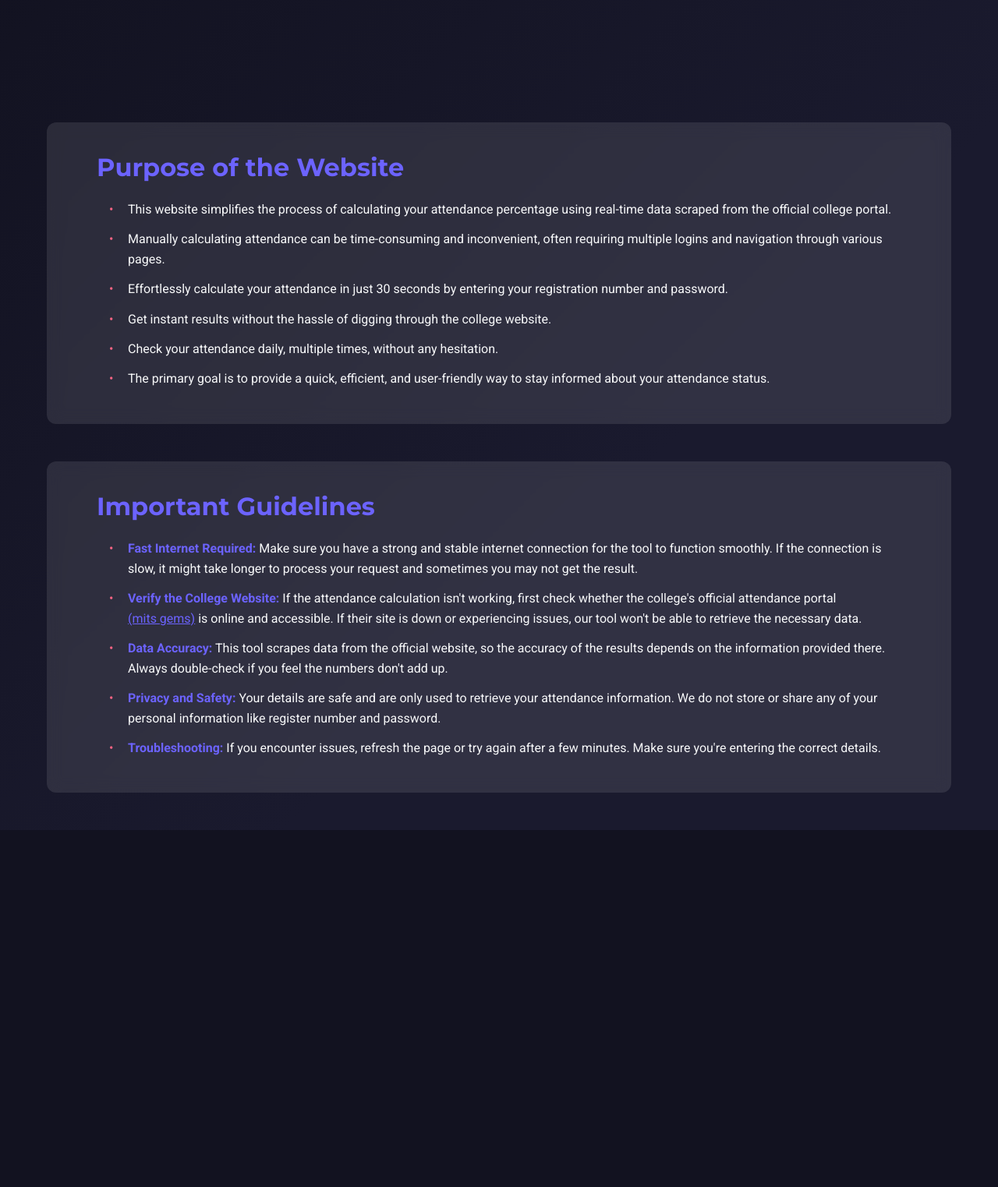
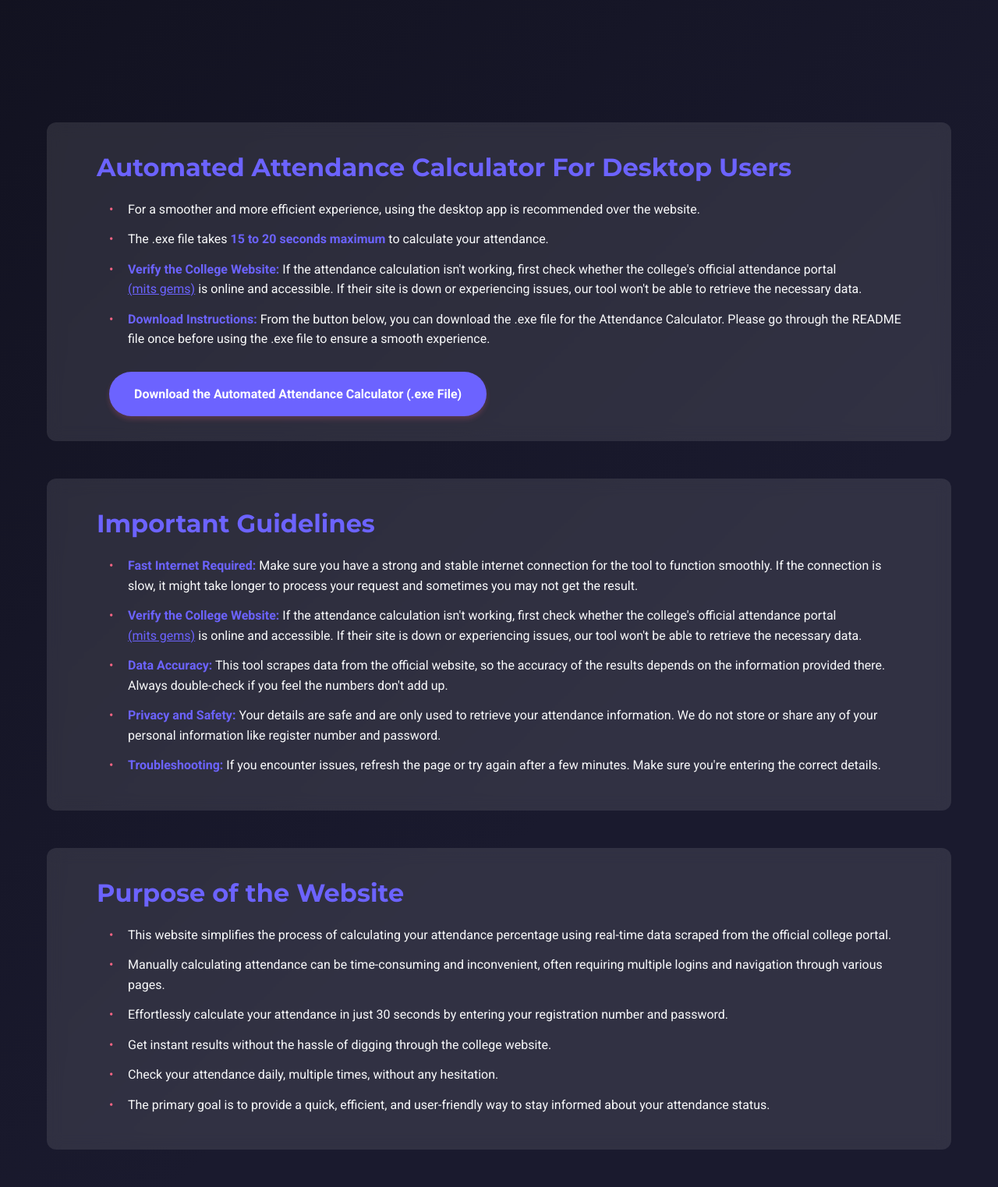
Before and after one commit to syedmohammedumarumar/Automuted-Attendence-Calculator-website, a Django app: page / in a window 1280 px wide. Shown: the part 706-2229 px from the top of the page at 78% size. Before the commit the page ends 1771 px from the top, so only its background shows below. Run offline with Django 5.2, Linux system fonts and the light colour scheme.

Commit message:
added desktop app link to the website for laptop users

```diff
--- a/attendance/templates/main.html
+++ b/attendance/templates/main.html
@@ -296,19 +296,23 @@
     </header>
 
     <main class="container">
+
         <section class="card">
             <div class="card-content">
-                <h2>Purpose of the Website</h2>
+                <h2>Automated Attendance Calculator For Desktop Users</h2>
                 <ul>
-                    <li>This website simplifies the process of calculating your attendance percentage using real-time data scraped from the official college portal.</li>
-                    <li>Manually calculating attendance can be time-consuming and inconvenient, often requiring multiple logins and navigation through various pages.</li>
-                    <li>Effortlessly calculate your attendance in just 30 seconds by entering your registration number and password.</li>
-                    <li>Get instant results without the hassle of digging through the college website.</li>
-                    <li>Check your attendance daily, multiple times, without any hesitation.</li>
-                    <li>The primary goal is to provide a quick, efficient, and user-friendly way to stay informed about your attendance status.</li>
+
+                    <li>For a smoother and more efficient experience, using the desktop app is recommended over the website.</li>
+                    <li>The .exe file takes <b style="color:#6C63FF">15 to 20 seconds maximum</b> to calculate your attendance.</li>
+                    <li><strong>Verify the College Website:</strong> If the attendance calculation isn't working, first check whether the college's official attendance portal <br> <a href="http://mitsims.in/" target="_blank" style='color: #6C63FF'>(mits gems)</a> is online and accessible. If their site is down or experiencing issues, our tool won't be able to retrieve the necessary data.</li>
+                    <li><b <b style="color:#6C63FF">Download Instructions:</b> From the button below, you can download the .exe file for the Attendance Calculator. Please go through the README file once before using the .exe file to ensure a smooth experience.</li>
+                    <a href="https://drive.google.com/drive/folders/1UDQUrJgX09B8w79XiGr5VFBJNENtyKM9?usp=sharing " target="_blank" class="cta-button" id="calculateBtn">Download the Automated Attendance Calculator (.exe File)</a>
                 </ul>
             </div>
         </section>
+
+
+
 
 
         <section class="card">
@@ -320,6 +324,19 @@
                     <li><strong>Data Accuracy:</strong> This tool scrapes data from the official website, so the accuracy of the results depends on the information provided there. Always double-check if you feel the numbers don't add up.</li>
                     <li><strong style="color:#6C63FF">Privacy and Safety:</strong> Your details are safe and are only used to retrieve your attendance information. We do not store or share any of your personal information like register number and password.</li>
                     <li><strong>Troubleshooting:</strong> If you encounter issues, refresh the page or try again after a few minutes. Make sure you're entering the correct details.</li>
+                </ul>
+            </div>
+        </section>
+        <section class="card">
+            <div class="card-content">
+                <h2>Purpose of the Website</h2>
+                <ul>
+                    <li>This website simplifies the process of calculating your attendance percentage using real-time data scraped from the official college portal.</li>
+                    <li>Manually calculating attendance can be time-consuming and inconvenient, often requiring multiple logins and navigation through various pages.</li>
+                    <li>Effortlessly calculate your attendance in just 30 seconds by entering your registration number and password.</li>
+                    <li>Get instant results without the hassle of digging through the college website.</li>
+                    <li>Check your attendance daily, multiple times, without any hesitation.</li>
+                    <li>The primary goal is to provide a quick, efficient, and user-friendly way to stay informed about your attendance status.</li>
                 </ul>
             </div>
         </section>
```
